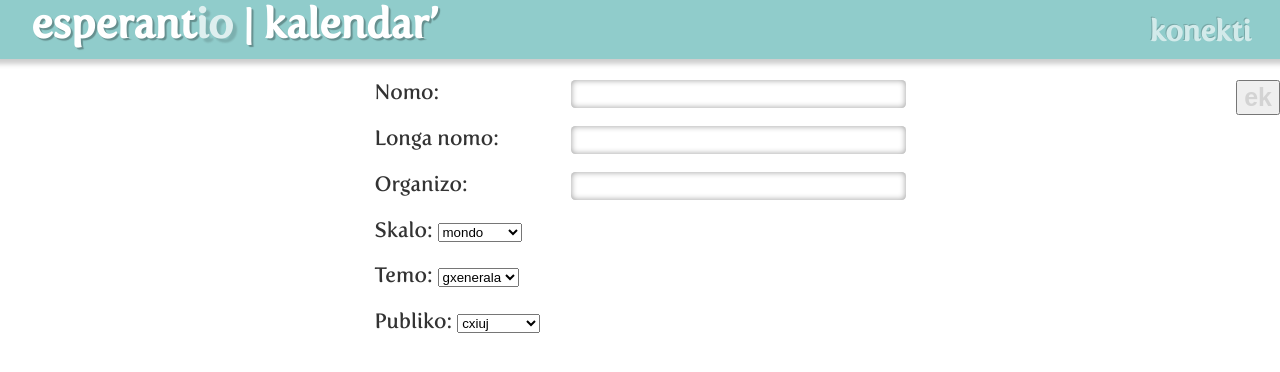
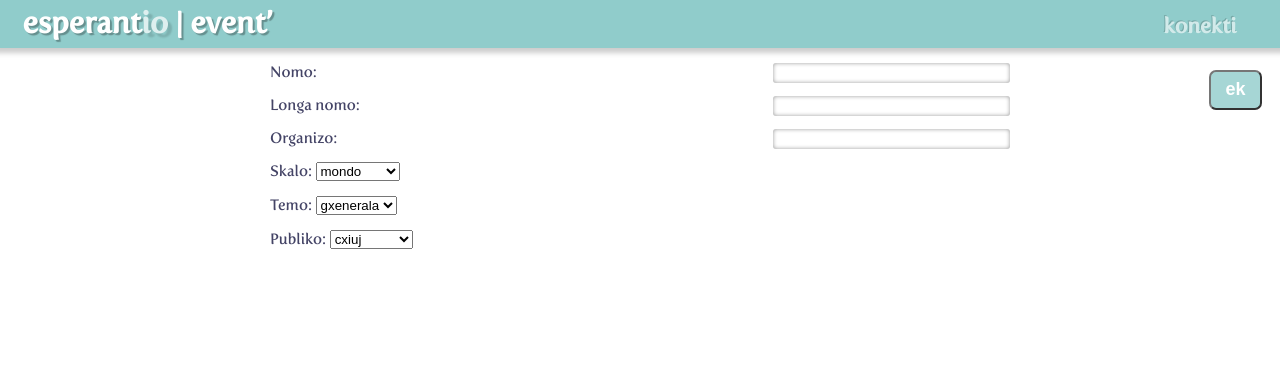
Before and after one commit to batisteo/esperantio, a Django app: page /arangxo/aldoni/ in a window 1280 px wide. Shown: the top 372 px of the page. Run offline with Django 3.2, Linux system fonts and the light colour scheme.

Commit message:
Stilojn plibonigitaj.

```diff
--- a/esperantio/static/css/style.css
+++ b/esperantio/static/css/style.css
@@ -1,4 +1,3 @@
-
 @font-face {
     font-family: Biolinum;
     src: url("fonts/LinBiolinum_R.woff");
@@ -18,16 +17,70 @@
     src: url("fonts/Fertigo_PRO-webfont-eo.woff");
 }
 
-body { margin: 0; font-family: Fertigo, Biolinum, "Trebuchet MS", serif; font-size: 1.3em; color: #333; }
-header { box-shadow: 0 0 5px 5px rgba(0,0,0,.2); padding-left: 1.5em; padding-bottom: .5em; }
-header h1 { margin: 0; color: white; font-size: 2em; text-shadow: 2px 2px 1px rgba(0,0,0,.3);}
-header h1 span { opacity: .7; text-shadow: 4px 4px 2px rgba(0,0,0,.2); top: 0; position: relative; }
-header h1 span { transition: opacity 1s; }
-header h1:hover span { text-shadow: 2px 2px 1px rgba(0,0,0,.3); opacity: 1; top: 1px;}
 
-#konekti { display: block; float: right; font-weight: bold; margin: .66em 1.4em; text-shadow: -1px -1px rgba(0,0,0,.3); }
-#konekti a { color: White; opacity: .6; font-size: 1.4em; text-decoration: none; transition: opacity .4s; }
-#konekti a:hover, #konekti a:focus { color: white; outline: none; opacity: .9; }
-#konekti a:active { text-shadow: 0 0 6px; }
+body {
+    margin: 0;
+    font-family: Fertigo, Biolinum, "Trebuchet MS", serif;
+    font-size: 15px;
+    color: #446;
 
-main { position: relative; }
+}
+header {
+    box-shadow: 0 0 5px 5px rgba(0,0,0,.2);
+    padding: .3em 1.5em .5em;
+
+}
+header h1 {
+    margin: 0;
+    color: white;
+    font-size: 2em;
+    text-shadow: 2px 2px 1px rgba(0,0,0,.3);
+}
+header h1 span {
+    opacity: .7;
+    text-shadow: 4px 4px 2px rgba(0,0,0,.2);
+    top: 0;
+    position: relative;
+
+}
+header h1 span {
+    transition: opacity 1s;
+
+}
+header h1:hover span {
+    text-shadow: 2px 2px 1px rgba(0,0,0,.3);
+    opacity: 1;
+    top: 1px;
+}
+
+#konekti {
+    display: block;
+    float: right;
+    font-weight: bold;
+    margin: .66em 1.4em;
+    text-shadow: -1px -1px rgba(0,0,0,.3);
+
+}
+#konekti a {
+    color: White;
+    opacity: .6;
+    font-size: 1.4em;
+    text-decoration: none;
+    transition: opacity .4s;
+
+}
+#konekti a:hover, #konekti a:focus {
+    color: white;
+    outline: none;
+    opacity: .9;
+
+}
+#konekti a:active {
+    text-shadow: 0 0 6px;
+
+}
+
+main {
+    position: relative;
+
+}
--- a/esperantio/templates/base.html
+++ b/esperantio/templates/base.html
@@ -5,7 +5,7 @@
 <meta http-equiv="Content-Type" content="text/html" charset="utf-8" />
 
     <head>
-        <title>Esperantio{% block head-title %}{% endblock head-title %}</title>
+        <title>esperant.io{% block head-title %}{% endblock head-title %}</title>
         <link rel="shortcut icon" type="image/png" href="favicon.png" />
         <link rel="stylesheet" type="text/css" href="{% static 'css/style.css' %}" />
         {% block extra-css %}{% endblock extra-css %}
--- a/evento/static/evento/evento.css
+++ b/evento/static/evento/evento.css
@@ -12,12 +12,26 @@ h2 { text-align: center; font-size: 2em; }
 
 /***** Butono *****/
 
-.agoj { position: absolute; top: 0; right: 0; }
+.agoj {
+    position: absolute;
+    top: -.6em;
+    right: 0;
+    margin: 1em;
+}
 .agoj a, input.agoj {
-    color: LightGray;
+    color: white;
     font-size: 1.2em;
     font-weight: bold;
     text-decoration: none;
+    background: #90CCCB;
+    border-radius: 7px;
+    padding: .4em .8em;
+}
+.agoj a:hover,
+.agoj a:focus,
+.agoj a:active,
+input.agoj {
+    opacity: .8;
 }
 
 /***** Formularoj *****/
--- a/evento/templates/evento/base_evento.html
+++ b/evento/templates/evento/base_evento.html
@@ -2,6 +2,6 @@
 {% load staticfiles %}
 {% load i18n %}
 
-{% block head-title %} | kalendar’{% endblock head-title %}
-{% block header-title %} | kalendar’{% endblock header-title %}
+{% block head-title %} | event’{% endblock head-title %}
+{% block header-title %} | event’{% endblock header-title %}
 {% block extra-css %}<link rel="stylesheet" type="text/css" href="{% static 'evento/evento.css' %}" />{% endblock extra-css %}
```
